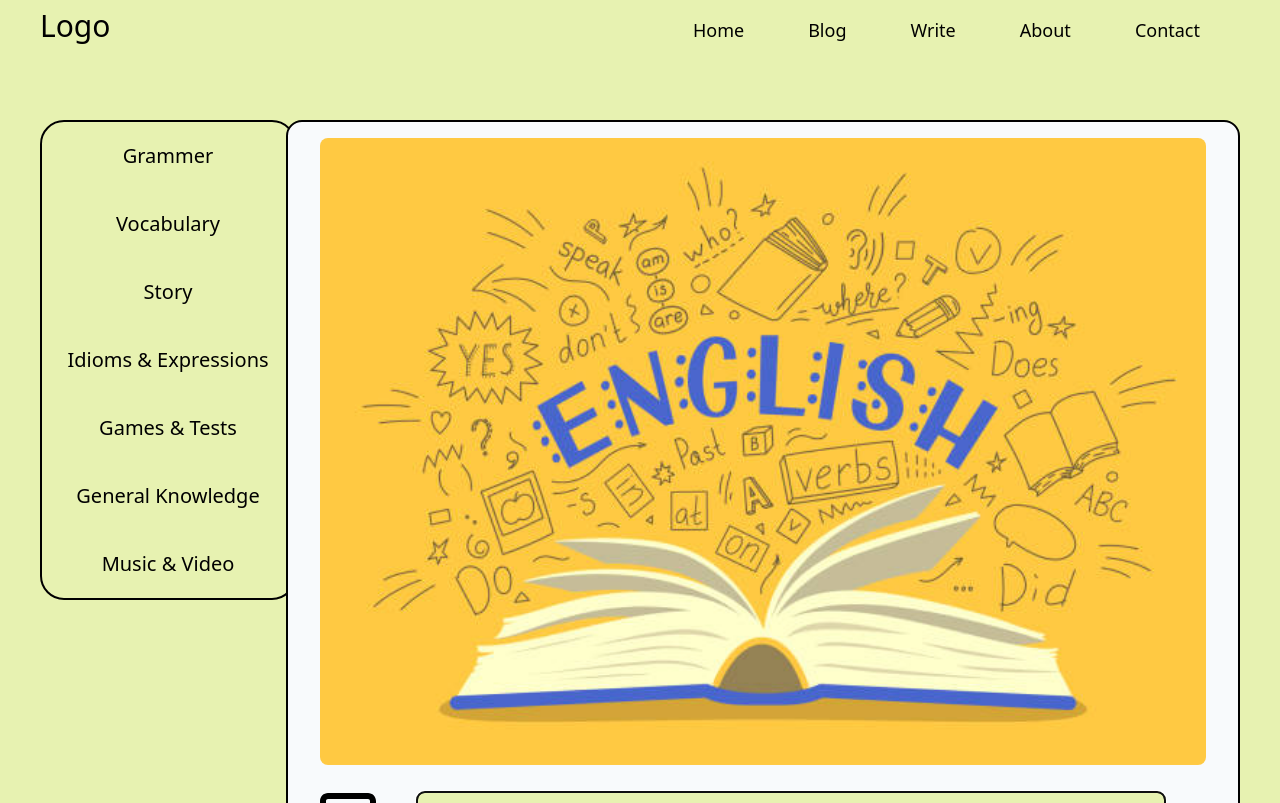
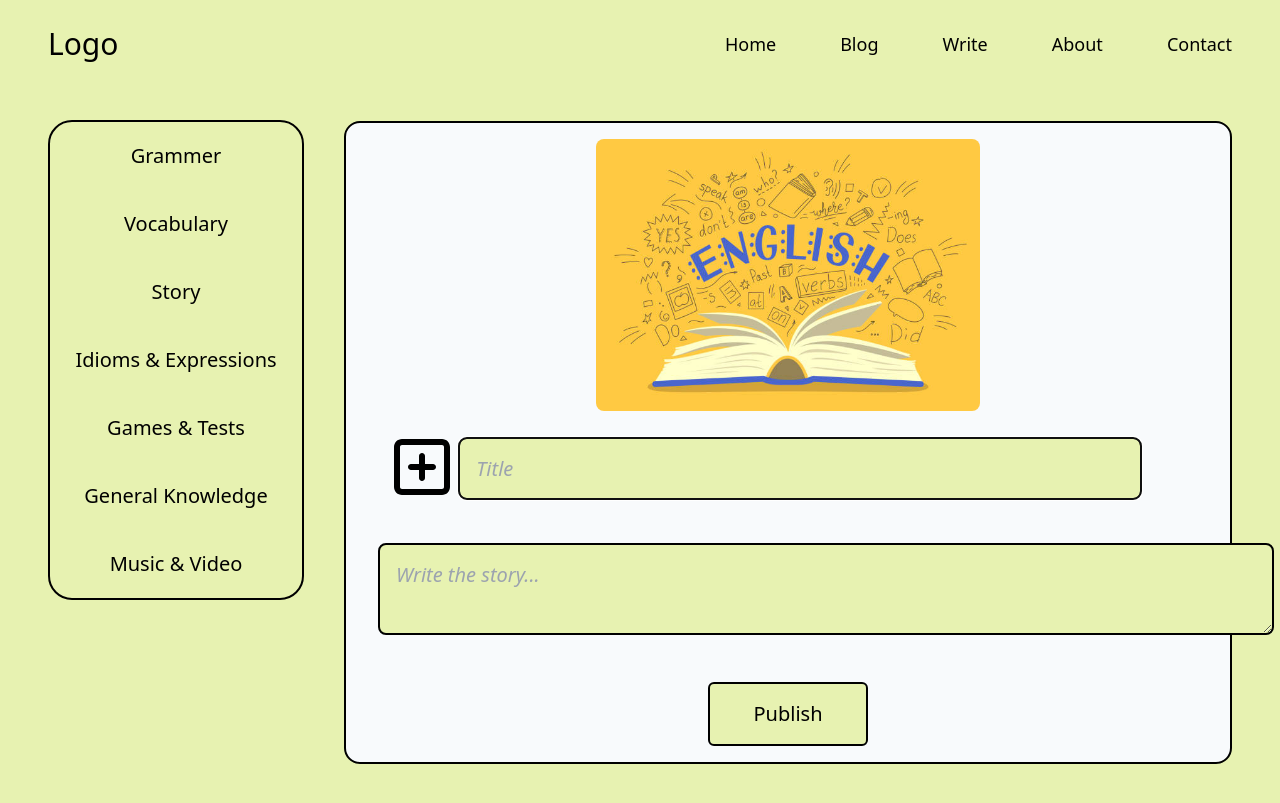
Before and after one commit to farhang103/english-web-app, a React (Vite) app: page /write in a window 1280 px wide. Shown: the top 803 px of the page. Built offline with nearby package versions, Linux system fonts and the light colour scheme.

Commit message:
✅ Updated the design 🎨

```diff
--- a/src/App.jsx
+++ b/src/App.jsx
@@ -2,7 +2,7 @@ import Router from "./routes/router";
 
 function App() {
   return (
-    <div className="relative grid grid-cols-4 grid-rows-6 content-center gap-6">
+    <div className="relative mx-12 my-4 grid grid-cols-12 grid-rows-6 content-center ">
       <Router />
     </div>
   );
--- a/src/components/Header.jsx
+++ b/src/components/Header.jsx
@@ -5,18 +5,28 @@ const Header = () => {
   const navBarList = ["Home", "Blog", "Write", "About", "Contact"];
 
   return (
-    <div className="fixed z-50 flex w-full items-start justify-end bg-main p-4 text-lg text-black">
+    <>
+      <div className="z-50 col-start-1 col-end-13 row-start-1 row-end-1 flex h-12 w-full items-center justify-end bg-main object-fill pt-2 text-lg text-black">
+        <div className="flex w-1/2 items-center justify-start">
           <Link to="/">
-        <div className="absolute left-10 top-2 text-3xl">Logo</div>
+            <div className="text-3xl">Logo</div>
           </Link>
+        </div>
+        {console.log(navBarList[navBarList.length - 1])}
+        <div className="flex w-1/2 items-center justify-end">
           {navBarList.map((array) => {
+            const space =
+              navBarList[navBarList.length - 1] === array ? " " : "mr-16";
+            console.log(space);
             return (
-          <Link to={`${array.toLowerCase()}`} className="mr-16">
+              <Link key={array} to={`${array.toLowerCase()}`} className={space}>
                 {array}
               </Link>
             );
           })}
         </div>
+      </div>
+    </>
   );
 };
 
--- /dev/null
+++ b/src/components/PageEdit.jsx
@@ -0,0 +1,28 @@
+import React from "react";
+import {
+  faPenToSquare,
+  faPlusSquare,
+} from "@fortawesome/free-regular-svg-icons";
+import { FontAwesomeIcon } from "@fortawesome/react-fontawesome";
+
+const PageEdit = () => {
+  return (
+    <>
+      <div className="flex h-8 w-full items-center justify-end">
+        <FontAwesomeIcon
+          icon={faPlusSquare}
+          className="mr-4 h-9 cursor-pointer"
+          color="black"
+        />
+
+        <FontAwesomeIcon
+          icon={faPenToSquare}
+          className="h-8 cursor-pointer"
+          color="black"
+        />
+      </div>
+    </>
+  );
+};
+
+export default PageEdit;
--- a/src/components/Posts.jsx
+++ b/src/components/Posts.jsx
@@ -8,11 +8,11 @@ const Posts = () => {
   return (
     <div>
       <Link to="/post">
-        <div className="h-96 w-72 cursor-pointer overflow-hidden rounded-lg border-2 border-black">
+        <div className="h-full w-full cursor-pointer overflow-hidden rounded-lg border-[1px] border-black bg-main bg-opacity-20">
           <div>
             <img src={image} alt="" />
           </div>
-          <p className="p-4 text-base tracking-wide">
+          <p className="p-4 pb-2 text-base tracking-wide">
             Lorem ipsum, dolor sit amet consectetur adipisicing elit. Laborum
             itaque molestiae blanditiis vel Lorem ipsum, dolor sit amet
             consectetur adipisicing elit. Laborum itaque molestiae
--- a/src/components/SideBar.jsx
+++ b/src/components/SideBar.jsx
@@ -13,9 +13,7 @@ const SideBar = () => {
 
   const spaceChecker = (array) => {
     const space = hasWhiteSpace(array);
-
     if (!space) return array;
-
     array = array.replace(/\s/g, "");
     return array;
   };
@@ -31,10 +29,11 @@ const SideBar = () => {
   ];
 
   return (
-    <div className="fixed top-28 mt-2 ml-10 flex w-64 flex-col items-center overflow-hidden rounded-3xl border-2 border-black text-xl text-black">
+    <div className="fixed top-28 mt-2 flex w-64 flex-col items-center overflow-hidden rounded-3xl border-2 border-black text-xl text-black">
       {sideBarList.map((array) => {
         return (
           <NavLink
+            key={array}
             to={`/${spaceChecker(array.toLowerCase())}`}
             className={({ isActive }) => (isActive ? active : deactive)}
           >
--- a/src/index.css
+++ b/src/index.css
@@ -4,6 +4,6 @@
 
 @layer components {
   .blankPage {
-    @apply absolute top-24 right-10 z-10 col-start-2 row-start-2 flex w-full flex-col justify-center rounded-2xl border-2 border-black bg-slate-50 px-8 py-4 text-xl;
+    @apply right-10 col-start-4 col-end-13 row-start-1 mt-[105px] flex w-full flex-col justify-center rounded-2xl border-2 border-black bg-slate-50 px-8 py-4 text-xl;
   }
 }
--- a/src/pages/Blog.jsx
+++ b/src/pages/Blog.jsx
@@ -4,7 +4,7 @@ import Posts from "../components/Posts";
 const Blog = () => {
   return (
     <div className="blankPage">
-      <div className="grid w-full grid-cols-4 grid-rows-2 gap-10">
+      <div className="grid w-full grid-cols-4 grid-rows-2 gap-5">
         <Posts />
         <Posts />
         <Posts />
--- a/src/pages/Grammer.jsx
+++ b/src/pages/Grammer.jsx
@@ -1,9 +1,18 @@
 import React from "react";
+import PageEdit from "../components/PageEdit";
 import { Link } from "react-router-dom";
 
 const Grammer = () => {
+  const list = [
+    "Beginner",
+    "Pre-Intermidiate",
+    "Intermediate",
+    "Upper-Intermediate",
+    "Advanced",
+  ];
   return (
     <div className="blankPage">
+      <PageEdit />
       <div>
         <Link to="/grammer/beginner">Beginner</Link>
       </div>
--- a/src/pages/Idioms.jsx
+++ b/src/pages/Idioms.jsx
@@ -1,9 +1,11 @@
 import React from "react";
 import { Link } from "react-router-dom";
+import PageEdit from "../components/PageEdit";
 
 const Idioms = () => {
   return (
     <div className="blankPage">
+      <PageEdit />
       <div>
         <Link to="/idioms/body">Body Idioms</Link>
       </div>
--- a/src/pages/Write.jsx
+++ b/src/pages/Write.jsx
@@ -6,15 +6,23 @@ import React from "react";
 const Write = () => {
   return (
     <div className="blankPage">
-      <img src={image} alt="" className="rounded-lg" />
+      <div className="flex justify-center">
+        <div className="w-96">
+          <img src={image} alt="" className="rounded-lg object-fill" />
+        </div>
+      </div>
       <form className="mt-6 h-full w-full">
         <div className="flex items-center justify-center">
           <label htmlFor="fileInput">
-            <FontAwesomeIcon icon={faPlusSquare} className="mr-10 h-16" />
+            <FontAwesomeIcon
+              icon={faPlusSquare}
+              className="mr-2 h-16 cursor-pointer"
+            ></FontAwesomeIcon>
           </label>
+
           <input type="file" id="fileInput" style={{ display: "none" }} />
           <input
-            className="bg-main mr-10 w-[70vw] rounded-lg border-2 border-black p-4 font-bold placeholder:italic"
+            className="mr-10 h-full w-10/12 rounded-lg border-2 border-black bg-main p-4 placeholder:italic"
             type="text"
             placeholder="Title"
             autoFocus={true}
@@ -24,11 +32,11 @@ const Write = () => {
           <textarea
             placeholder="Write the story..."
             type="text"
-            className="bg-main my-10 w-[70vw] rounded-lg border-2 border-black p-4 placeholder:italic"
+            className="my-10 w-[70vw] rounded-lg border-2 border-black bg-main p-4 placeholder:italic"
           ></textarea>
         </div>
         <div className="flex w-full justify-center">
-          <button className="bg-main w-40 rounded-md border-2 border-black p-4 hover:bg-gray-700 hover:text-white">
+          <button className="w-40 rounded-md border-2 border-black bg-main p-4 hover:bg-gray-700 hover:text-white">
             Publish
           </button>
         </div>
```
Lines whose indentation alone changed are shown as unchanged.
